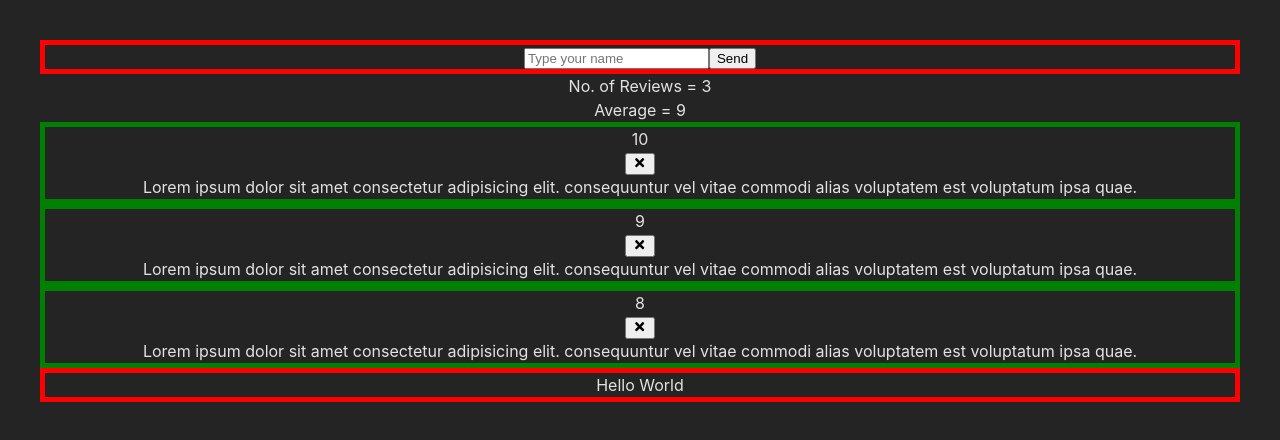
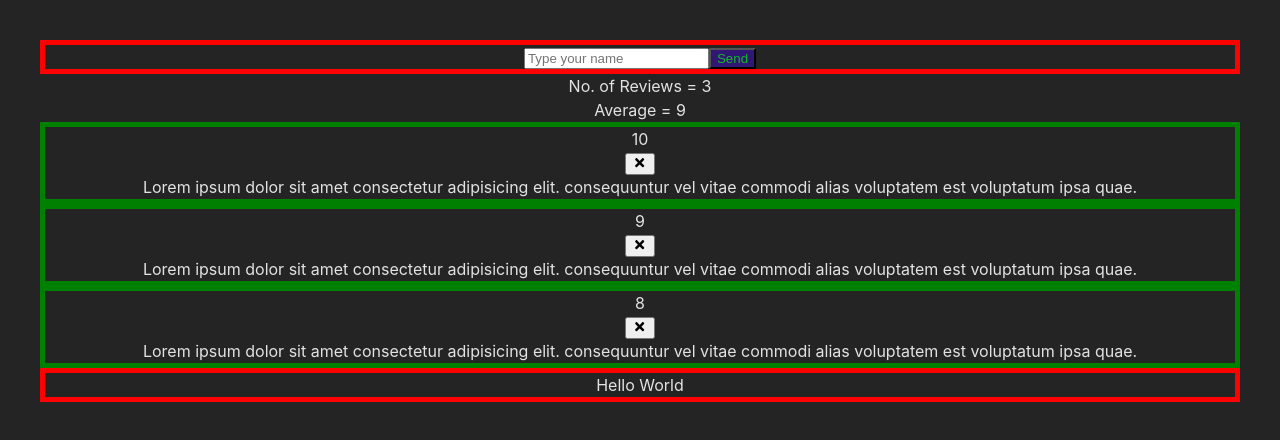
Before and after one commit to codebuster009/Feedback-UI, a React (Vite) app: page / in a window 1280 px wide. Shown: the top 440 px of the page. Built offline with nearby package versions, Linux system fonts and the light colour scheme.

Commit message:
custom button

```diff
--- a/src/App.css
+++ b/src/App.css
@@ -12,3 +12,16 @@
 .card.reverse{
   border: 5px solid green;
 }
+
+.btn{
+  color: brown;
+  background-color: aqua;
+}
+.btn-primary {
+  color: rgb(22, 182, 46);
+  background-color: rgba(58, 15, 168, 0.601);
+}
+.btn-secondary {
+  color: rgb(110, 14, 155);
+  background-color: rgba(143, 5, 242, 0.601);
+}
--- a/src/components/FeedbackForm.jsx
+++ b/src/components/FeedbackForm.jsx
@@ -1,12 +1,14 @@
 import React, { useState } from 'react'
 import Card from './shared/Card'
+import Button from './shared/Button'
 const FeedbackForm = () => {
   const [text , setText] = useState("")
+  const [disabled , setdisabled] = useState(true)
   return (
     <Card>
       <form>
         <input type="text" onChange={(e) => {setText(e.target.value)}} placeholder = "Type your name" value={text}/>
-        <button type='submit'>Send</button>
+        <Button type='submit' version = 'primary'>Send</Button>
       </form>
     </Card>
   )
--- /dev/null
+++ b/src/components/shared/Button.jsx
@@ -0,0 +1,14 @@
+import React from 'react';
+
+const Button = ({ type, children, version }) => {
+    console.log(type)
+    console.log(version)
+    console.log(children)
+  return (
+    <button type={type}  className={`btn btn-${version}`}>
+{children}
+</button>
+  );
+};
+
+export default Button;
```
